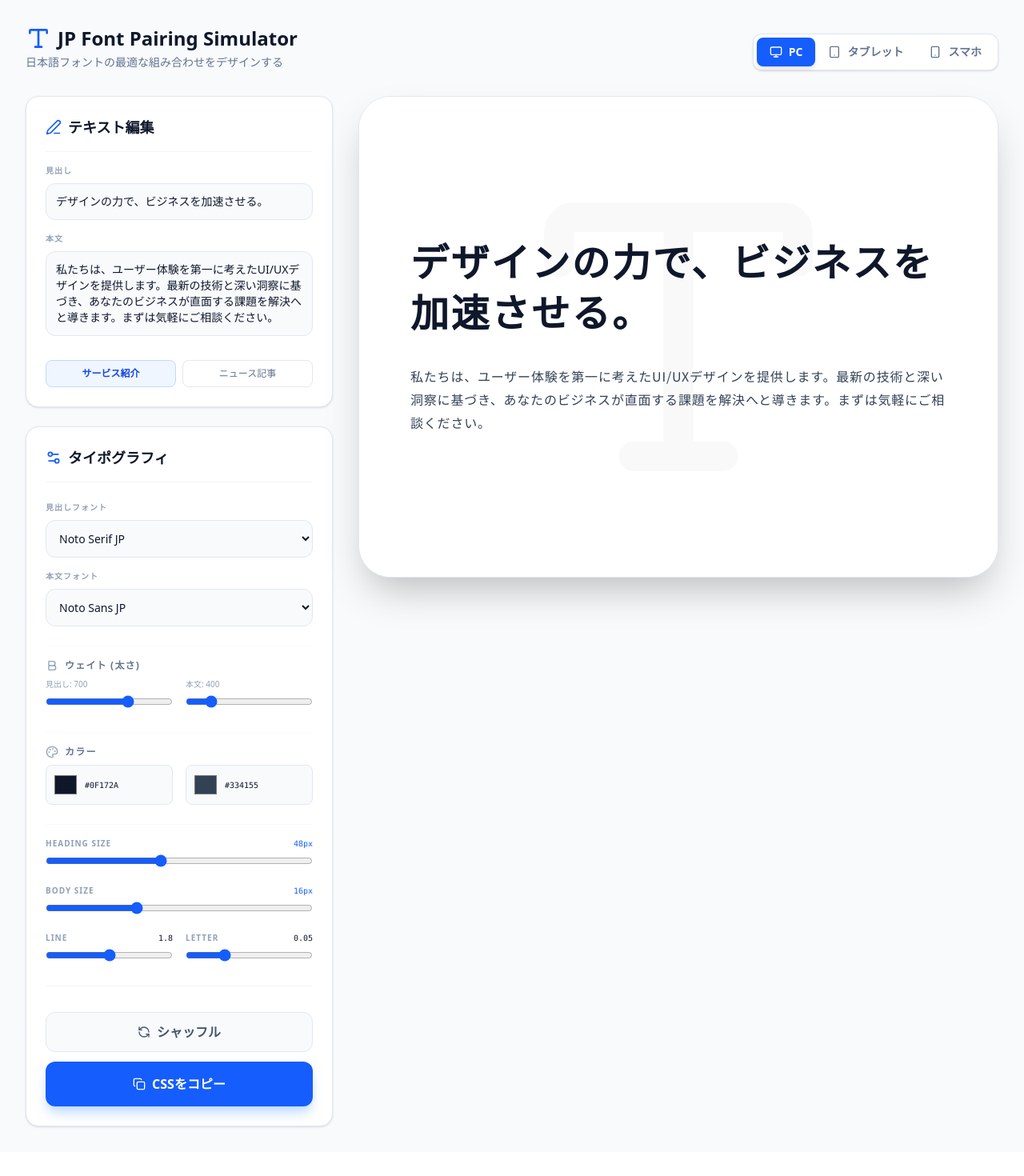
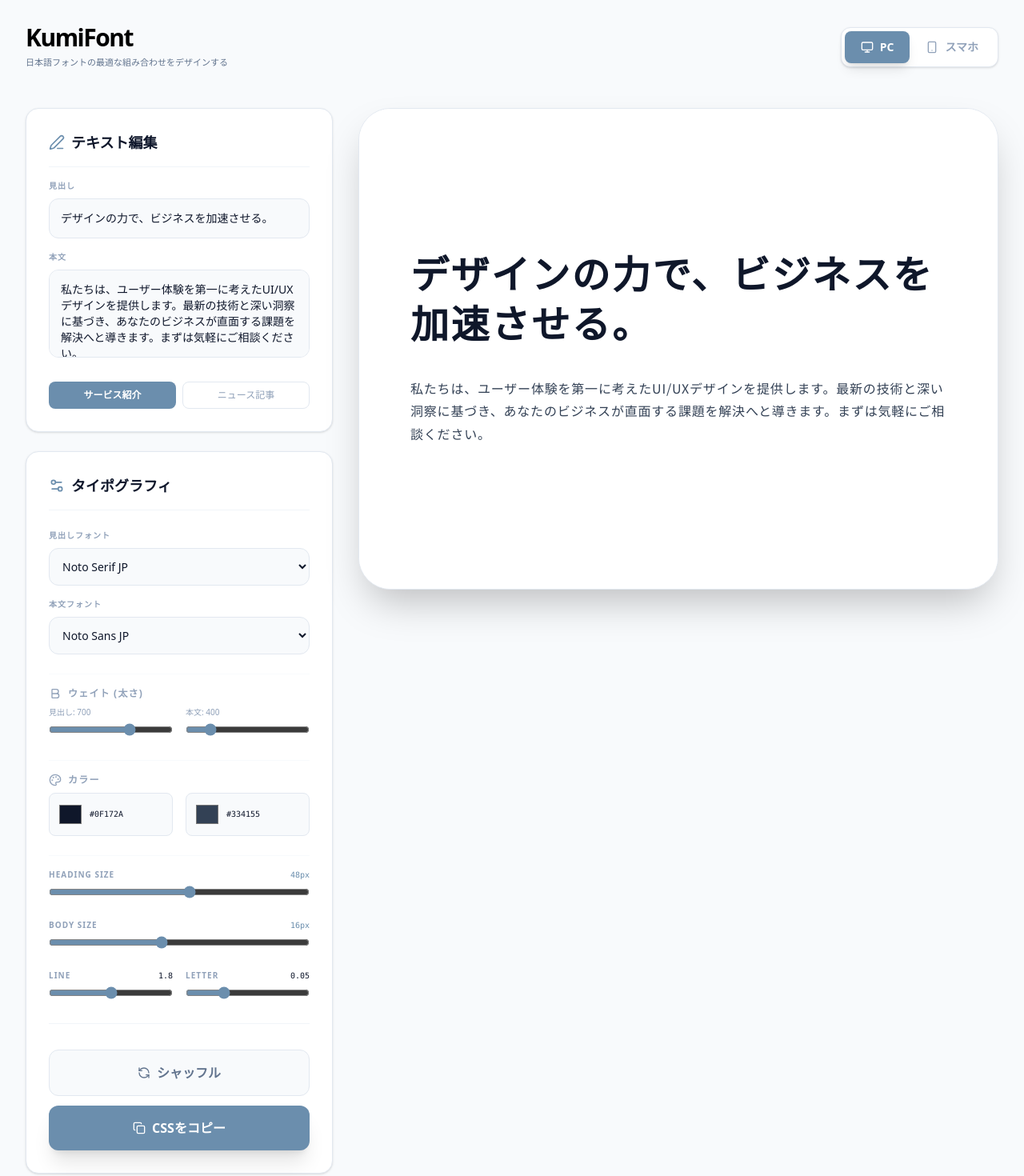
Before and after one commit to kyo-kan-design/my-font-app, a React (Vite) app: page / in a window 1280 px wide. Shown: the top 1470 px of the page at 80% size. Before the commit the page ends 1440 px from the top, so only its background shows below. Built offline with nearby package versions, Linux system fonts and the light colour scheme; a web font is replaced by a local one.

Commit message:
Update site design

```diff
--- a/src/App.jsx
+++ b/src/App.jsx
@@ -2,11 +2,9 @@ import React, { useState, useEffect } from 'react';
 import {
   Copy,
   RefreshCcw,
-  Type,
   Settings2,
   CheckCircle2,
   Smartphone,
-  Tablet,
   Monitor,
   Palette,
   Bold,
@@ -39,9 +37,13 @@ const PRESET_TEXTS = [
 
 const VIEWPORT_SIZES = {
   mobile: { width: '375px', label: 'スマホ' },
-  tablet: { width: '768px', label: 'タブレット' },
   pc: { width: '100%', label: 'PC' }
 };
+
+// 新しいメインカラー: 彩度低めで明るめの青 (#6B8EAD)
+// 落ち着きがありつつ、画面が暗くなりすぎないトーンです。
+const PRIMARY_COLOR = '#6B8EAD';
+const PRIMARY_HOVER = '#567691';
 
 export default function App() {
   const [headingFont, setHeadingFont] = useState(GOOGLE_FONTS[1]);
@@ -125,43 +127,46 @@ body {
   };
 
   return (
-    <div className="min-h-screen bg-slate-50 text-slate-900 font-sans p-4 md:p-8">
-      <div className="max-w-7xl mx-auto mb-8 flex flex-col md:flex-row md:items-end justify-between gap-4">
+    <div className="min-h-screen bg-[#f8fafc] text-slate-900 font-sans p-4 md:p-8">
+      {/* Header Area */}
+      <div className="max-w-7xl mx-auto mb-12 flex flex-col md:flex-row md:items-center justify-between gap-6">
         <div>
-          <h1 className="text-2xl font-black text-slate-900 flex items-center gap-2">
-            <Type className="w-8 h-8 text-blue-600" />
-            JP Font Pairing Simulator
+          <h1 className="text-3xl font-black tracking-tighter leading-none text-black">
+            KumiFont
           </h1>
-          <p className="text-slate-500 text-sm mt-1">日本語フォントの最適な組み合わせをデザインする</p>
+          <p className="text-slate-500 text-[11px] font-medium mt-2">
+            日本語フォントの最適な組み合わせをデザインする
+          </p>
         </div>
 
         <div className="flex bg-white p-1 rounded-xl shadow-sm border border-slate-200 w-fit">
           {[
             { id: 'pc', icon: Monitor },
-            { id: 'tablet', icon: Tablet },
             { id: 'mobile', icon: Smartphone }
           ].map(({ id, icon: Icon }) => (
             <button
               key={id}
               onClick={() => setPreviewMode(id)}
-              className={`flex items-center gap-2 px-4 py-2 rounded-lg text-sm font-bold transition-all ${
+              className={`flex items-center gap-2 px-5 py-2.5 rounded-lg text-sm font-bold transition-all ${
                 previewMode === id
-                ? 'bg-blue-600 text-white shadow-md'
-                : 'text-slate-500 hover:bg-slate-50'
+                ? 'text-white shadow-lg'
+                : 'text-slate-400 hover:bg-slate-50'
               }`}
+              style={{ backgroundColor: previewMode === id ? PRIMARY_COLOR : 'transparent' }}
             >
               <Icon className="w-4 h-4" />
-              <span className="hidden sm:inline">{VIEWPORT_SIZES[id].label}</span>
+              <span>{VIEWPORT_SIZES[id].label}</span>
             </button>
           ))}
         </div>
       </div>
 
       <div className="max-w-7xl mx-auto grid grid-cols-1 lg:grid-cols-12 gap-8 items-start">
+        {/* Controls Column (Left) */}
         <div className="lg:col-span-4 space-y-6">
-          <div className="bg-white p-6 rounded-2xl shadow-sm border border-slate-200">
+          <div className="bg-white p-7 rounded-2xl shadow-sm border border-slate-200">
             <div className="flex items-center gap-2 mb-4 border-b border-slate-100 pb-4">
-              <Edit3 className="w-5 h-5 text-blue-600" />
+              <Edit3 className="w-5 h-5" style={{ color: PRIMARY_COLOR }} />
               <h2 className="text-lg font-bold">テキスト編集</h2>
             </div>
             <div className="space-y-4">
@@ -171,7 +176,8 @@ body {
                   type="text"
                   value={headingText}
                   onChange={(e) => setHeadingText(e.target.value)}
-                  className="w-full p-3 bg-slate-50 border border-slate-200 rounded-xl text-sm outline-none focus:ring-2 focus:ring-blue-500 transition-all"
+                  className="w-full p-3.5 bg-slate-50 border border-slate-200 rounded-xl text-sm outline-none focus:ring-2 transition-all"
+                  style={{ '--tw-ring-color': PRIMARY_COLOR }}
                 />
               </section>
               <section>
@@ -180,7 +186,8 @@ body {
                   rows="4"
                   value={bodyText}
                   onChange={(e) => setBodyText(e.target.value)}
-                  className="w-full p-3 bg-slate-50 border border-slate-200 rounded-xl text-sm outline-none focus:ring-2 focus:ring-blue-500 transition-all resize-none"
+                  className="w-full p-3.5 bg-slate-50 border border-slate-200 rounded-xl text-sm outline-none focus:ring-2 transition-all resize-none"
+                  style={{ '--tw-ring-color': PRIMARY_COLOR }}
                 />
               </section>
               <div className="pt-2">
@@ -189,7 +196,12 @@ body {
                     <button
                       key={idx}
                       onClick={() => applyPreset(t)}
-                      className={`py-2 text-xs rounded-lg border transition-all ${activePreset === t.title ? 'bg-blue-50 border-blue-200 text-blue-700 font-bold' : 'bg-white border-slate-200 text-slate-500 hover:border-slate-300'}`}
+                      className={`py-2 text-xs rounded-lg border transition-all ${
+                        activePreset === t.title
+                        ? 'text-white font-bold border-transparent'
+                        : 'bg-white border-slate-200 text-slate-400 hover:border-slate-300'
+                      }`}
+                      style={{ backgroundColor: activePreset === t.title ? PRIMARY_COLOR : '' }}
                     >
                       {t.title}
                     </button>
@@ -199,9 +211,10 @@ body {
             </div>
           </div>
 
-          <div className="bg-white p-6 rounded-2xl shadow-sm border border-slate-200">
+          {/* Typography Settings */}
+          <div className="bg-white p-7 rounded-2xl shadow-sm border border-slate-200">
             <div className="flex items-center gap-2 mb-6 border-b border-slate-100 pb-4">
-              <Settings2 className="w-5 h-5 text-blue-600" />
+              <Settings2 className="w-5 h-5" style={{ color: PRIMARY_COLOR }} />
               <h2 className="text-lg font-bold">タイポグラフィ</h2>
             </div>
 
@@ -210,7 +223,8 @@ body {
                 <section>
                   <label className="text-[10px] font-black text-slate-400 uppercase tracking-widest mb-2 block">見出しフォント</label>
                   <select
-                    className="w-full p-3 bg-slate-50 border border-slate-200 rounded-xl text-sm outline-none focus:ring-2 focus:ring-blue-500"
+                    className="w-full p-3 bg-slate-50 border border-slate-200 rounded-xl text-sm outline-none focus:ring-2"
+                    style={{ '--tw-ring-color': PRIMARY_COLOR }}
                     value={headingFont.name}
                     onChange={(e) => setHeadingFont(GOOGLE_FONTS.find(f => f.name === e.target.value))}
                   >
@@ -220,7 +234,8 @@ body {
                 <section>
                   <label className="text-[10px] font-black text-slate-400 uppercase tracking-widest mb-2 block">本文フォント</label>
                   <select
-                    className="w-full p-3 bg-slate-50 border border-slate-200 rounded-xl text-sm outline-none focus:ring-2 focus:ring-blue-500"
+                    className="w-full p-3 bg-slate-50 border border-slate-200 rounded-xl text-sm outline-none focus:ring-2"
+                    style={{ '--tw-ring-color': PRIMARY_COLOR }}
                     value={bodyFont.name}
                     onChange={(e) => setBodyFont(GOOGLE_FONTS.find(f => f.name === e.target.value))}
                   >
@@ -229,56 +244,59 @@ body {
                 </section>
               </div>
 
+              {/* Weight Controls */}
               <div className="pt-4 border-t border-slate-50 space-y-4">
                 <div className="flex items-center gap-2 mb-2">
                   <Bold className="w-4 h-4 text-slate-400" />
-                  <span className="text-xs font-bold text-slate-500 uppercase tracking-widest">ウェイト (太さ)</span>
+                  <span className="text-xs font-bold text-slate-400 uppercase tracking-widest">ウェイト (太さ)</span>
                 </div>
                 <div className="grid grid-cols-2 gap-4">
                   <div>
                     <label className="text-[10px] text-slate-400 block mb-1">見出し: {headingWeight}</label>
-                    <input type="range" min="300" max="900" step="100" value={headingWeight} onChange={(e) => setHeadingWeight(parseInt(e.target.value))} className="w-full accent-blue-600" />
+                    <input type="range" min="300" max="900" step="100" value={headingWeight} onChange={(e) => setHeadingWeight(parseInt(e.target.value))} className="w-full" style={{ accentColor: PRIMARY_COLOR }} />
                   </div>
                   <div>
                     <label className="text-[10px] text-slate-400 block mb-1">本文: {bodyWeight}</label>
-                    <input type="range" min="300" max="900" step="100" value={bodyWeight} onChange={(e) => setBodyWeight(parseInt(e.target.value))} className="w-full accent-blue-600" />
+                    <input type="range" min="300" max="900" step="100" value={bodyWeight} onChange={(e) => setBodyWeight(parseInt(e.target.value))} className="w-full" style={{ accentColor: PRIMARY_COLOR }} />
                   </div>
                 </div>
               </div>
 
+              {/* Color Controls */}
               <div className="pt-4 border-t border-slate-50 space-y-4">
                 <div className="flex items-center gap-2 mb-2">
                   <Palette className="w-4 h-4 text-slate-400" />
-                  <span className="text-xs font-bold text-slate-500 uppercase tracking-widest">カラー</span>
+                  <span className="text-xs font-bold text-slate-400 uppercase tracking-widest">カラー</span>
                 </div>
                 <div className="grid grid-cols-2 gap-4">
-                  <div className="flex items-center gap-2 p-2 bg-slate-50 rounded-lg border border-slate-200">
+                  <div className="flex items-center gap-2 p-2.5 bg-slate-50 rounded-lg border border-slate-200">
                     <input type="color" value={headingColor} onChange={(e) => setHeadingColor(e.target.value)} className="w-8 h-8 rounded cursor-pointer bg-transparent border-none" />
                     <span className="text-[10px] font-mono">{headingColor.toUpperCase()}</span>
                   </div>
-                  <div className="flex items-center gap-2 p-2 bg-slate-50 rounded-lg border border-slate-200">
+                  <div className="flex items-center gap-2 p-2.5 bg-slate-50 rounded-lg border border-slate-200">
                     <input type="color" value={bodyColor} onChange={(e) => setBodyColor(e.target.value)} className="w-8 h-8 rounded cursor-pointer bg-transparent border-none" />
                     <span className="text-[10px] font-mono">{bodyColor.toUpperCase()}</span>
                   </div>
                 </div>
               </div>
 
+              {/* Slider Controls */}
               <div className="pt-4 border-t border-slate-50 space-y-5">
-                <div className="space-y-4">
+                <div className="space-y-5">
                   <div>
                     <div className="flex justify-between items-center mb-1">
                       <span className="text-[10px] text-slate-400 uppercase tracking-widest font-bold">Heading Size</span>
-                      <span className="text-[10px] font-mono text-blue-600">{headingSize}px</span>
+                      <span className="text-[10px] font-mono" style={{ color: PRIMARY_COLOR }}>{headingSize}px</span>
                     </div>
-                    <input type="range" min="24" max="80" value={headingSize} onChange={(e) => setHeadingSize(e.target.value)} className="w-full accent-blue-600" />
+                    <input type="range" min="10" max="80" value={headingSize} onChange={(e) => setHeadingSize(e.target.value)} className="w-full" style={{ accentColor: PRIMARY_COLOR }} />
                   </div>
 
                   <div>
                     <div className="flex justify-between items-center mb-1">
                       <span className="text-[10px] text-slate-400 uppercase tracking-widest font-bold">Body Size</span>
-                      <span className="text-[10px] font-mono text-blue-600">{bodySize}px</span>
+                      <span className="text-[10px] font-mono" style={{ color: PRIMARY_COLOR }}>{bodySize}px</span>
                     </div>
-                    <input type="range" min="12" max="24" value={bodySize} onChange={(e) => setBodySize(e.target.value)} className="w-full accent-blue-600" />
+                    <input type="range" min="10" max="24" value={bodySize} onChange={(e) => setBodySize(e.target.value)} className="w-full" style={{ accentColor: PRIMARY_COLOR }} />
                   </div>
 
                   <div className="grid grid-cols-2 gap-4">
@@ -287,30 +305,32 @@ body {
                         <span className="text-[10px] text-slate-400 uppercase tracking-widest font-bold">Line</span>
                         <span className="text-[10px] font-mono">{lineHeight}</span>
                       </div>
-                      <input type="range" min="1.2" max="2.4" step="0.1" value={lineHeight} onChange={(e) => setLineHeight(e.target.value)} className="w-full accent-blue-600" />
+                      <input type="range" min="1.2" max="2.4" step="0.1" value={lineHeight} onChange={(e) => setLineHeight(e.target.value)} className="w-full" style={{ accentColor: PRIMARY_COLOR }} />
                     </div>
                     <div>
                       <div className="flex justify-between items-center mb-1">
                         <span className="text-[10px] text-slate-400 uppercase tracking-widest font-bold">Letter</span>
                         <span className="text-[10px] font-mono">{letterSpacing}</span>
                       </div>
-                      <input type="range" min="-0.05" max="0.3" step="0.01" value={letterSpacing} onChange={(e) => setLetterSpacing(parseFloat(e.target.value))} className="w-full accent-blue-600" />
+                      <input type="range" min="-0.05" max="0.3" step="0.01" value={letterSpacing} onChange={(e) => setLetterSpacing(parseFloat(e.target.value))} className="w-full" style={{ accentColor: PRIMARY_COLOR }} />
                     </div>
                   </div>
                 </div>
               </div>
             </div>
 
+            {/* Action Buttons */}
             <div className="flex flex-col gap-3 pt-8 mt-6 border-t border-slate-100">
               <button
                 onClick={randomize}
-                className="flex items-center justify-center gap-2 w-full py-3 bg-slate-50 hover:bg-slate-100 text-slate-600 rounded-xl font-bold transition-all active:scale-95 border border-slate-200"
+                className="flex items-center justify-center gap-2 w-full py-4 bg-slate-50 hover:bg-slate-100 text-slate-500 rounded-xl font-black transition-all active:scale-95 border border-slate-200"
               >
                 <RefreshCcw className="w-4 h-4" /> シャッフル
               </button>
               <button
                 onClick={copyCSS}
-                className="flex items-center justify-center gap-2 w-full py-4 bg-blue-600 hover:bg-blue-700 text-white rounded-xl font-black transition-all shadow-lg shadow-blue-200 active:scale-95"
+                className="flex items-center justify-center gap-2 w-full py-4 text-white rounded-xl font-black transition-all shadow-xl active:scale-95"
+                style={{ backgroundColor: PRIMARY_COLOR }}
               >
                 <Copy className="w-4 h-4" /> CSSをコピー
               </button>
@@ -318,7 +338,9 @@ body {
           </div>
         </div>
 
-        <div className="lg:col-span-8 flex justify-center">
+        {/* Preview Column (Right) - Sticky追従 */}
+        <div className="lg:col-span-8">
+          <div className="lg:sticky lg:top-8 flex justify-center">
             <div
               className="bg-white rounded-[2.5rem] shadow-2xl border border-slate-200 overflow-hidden transition-all duration-500 ease-in-out"
               style={{ width: VIEWPORT_SIZES[previewMode].width, maxWidth: '100%' }}
@@ -330,7 +352,8 @@ body {
                 </div>
               )}
 
-            <div className="p-8 md:p-16 min-h-[600px] flex flex-col justify-center relative bg-white transition-all">
+              {/* Main Preview Canvas */}
+              <div className="p-8 md:p-16 min-h-[600px] flex flex-col justify-center relative bg-white transition-all text-center md:text-left">
                 <div className="relative z-10">
                   <h1
                     className="mb-8 leading-[1.3] transition-all duration-500"
@@ -358,8 +381,6 @@ body {
                     {bodyText}
                   </p>
                 </div>
-              <div className="absolute inset-0 flex items-center justify-center opacity-[0.02] pointer-events-none">
-                <Type className="w-full h-full max-w-md" />
               </div>
             </div>
           </div>
@@ -367,9 +388,9 @@ body {
       </div>
 
       {showToast && (
-        <div className="fixed bottom-10 left-1/2 -translate-x-1/2 bg-slate-900 text-white px-8 py-4 rounded-2xl shadow-2xl flex items-center gap-3 animate-in fade-in slide-in-from-bottom-4 duration-300 z-50">
+        <div className="fixed bottom-10 left-1/2 -translate-x-1/2 text-white px-10 py-5 rounded-2xl shadow-2xl flex items-center gap-3 animate-in fade-in slide-in-from-bottom-4 duration-300 z-50" style={{ backgroundColor: PRIMARY_COLOR }}>
           <CheckCircle2 className="w-5 h-5 text-green-400" />
-          <span className="text-sm font-bold">CSSをコピーしました</span>
+          <span className="text-sm font-bold tracking-tight">CSSをクリップボードにコピーしました</span>
         </div>
       )}
     </div>
```
Lines whose indentation alone changed are shown as unchanged.
